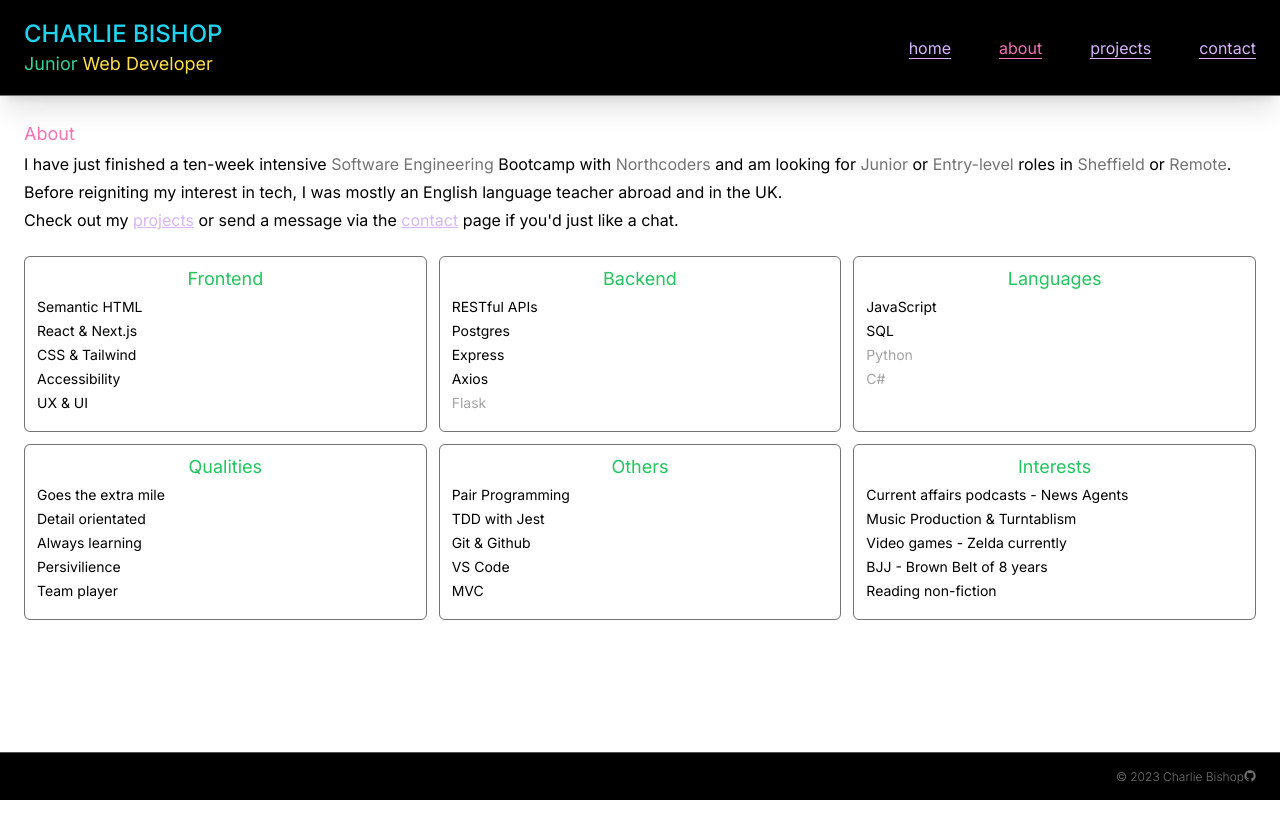
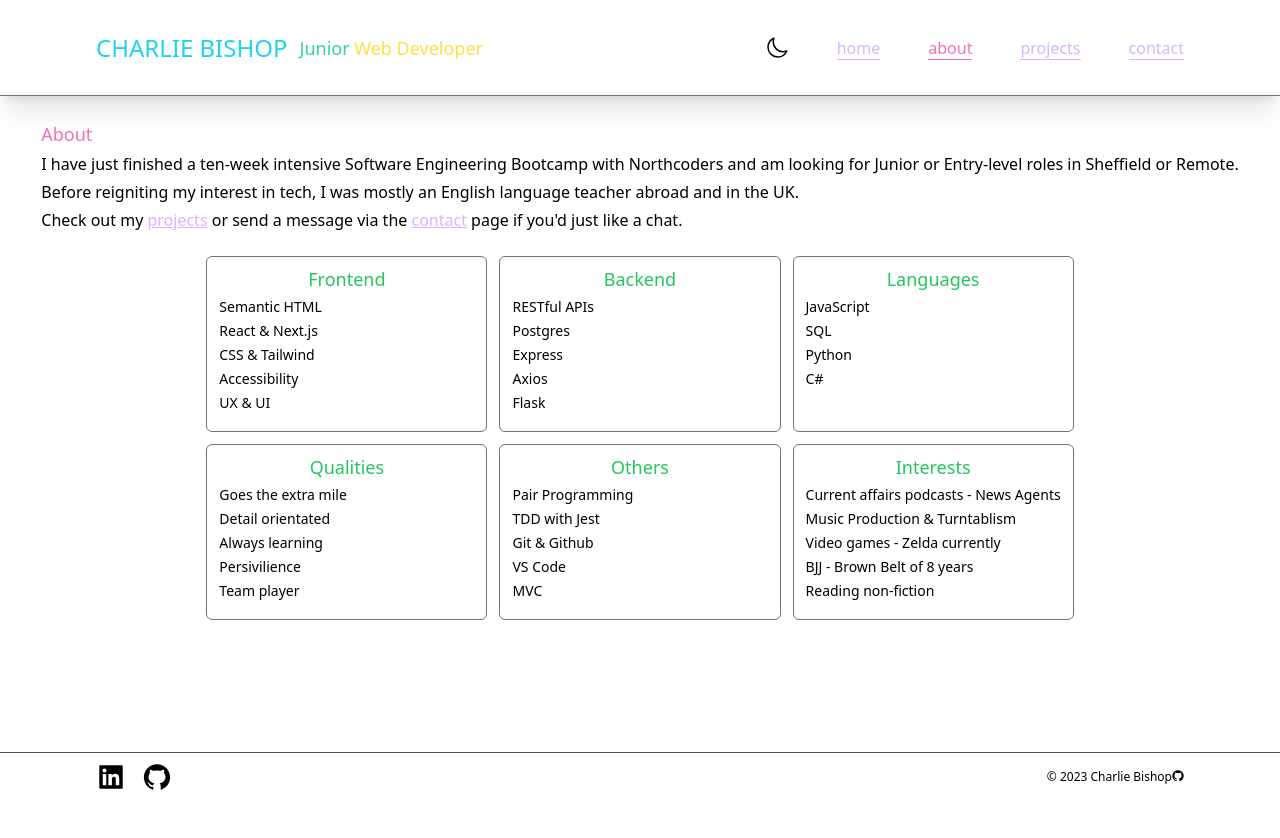
Before and after one commit to charlieBdev/portfolio, a Next.js app: page /about in a window 1280 px wide. Shown: the top 838 px of the page. Built offline with nearby package versions, Linux system fonts and the light colour scheme.

Commit message:
sort dark mode almost

```diff
--- a/package.json
+++ b/package.json
@@ -14,7 +14,6 @@
     "@types/react": "18.2.20",
     "@types/react-dom": "18.2.7",
     "autoprefixer": "10.4.15",
-    "emailjs-com": "^3.2.0",
     "eslint": "8.47.0",
     "eslint-config-next": "13.4.19",
     "next": "13.4.19",
--- a/src/app/Components/Footer.tsx
+++ b/src/app/Components/Footer.tsx
@@ -1,22 +1,23 @@
 "use client"
 
-import Link from "next/link";
-import { useTheme } from "next-themes";
+// import { useTheme } from "next-themes"
+import Link from "next/link"
 import { AiFillLinkedin } from 'react-icons/ai'
 import { AiFillGithub } from 'react-icons/ai'
 
+
 export default function Footer() {
 
-    const { theme } = useTheme()
-    const bgClass = theme === 'light' ? 'bg-white' : 'bg-black'
+    // const { theme } = useTheme()
+    // const bgClass = theme === 'light' ? 'bg-white' : 'bg-black'
 
     return (
-        <footer className={`${bgClass} flex justify-between items-center px-6 text-3xl border-t border-neutral-600 sticky bottom-0 h-12`}>
+        <footer className={`flex justify-between items-center px-6 xl:px-24 text-3xl border-t border-neutral-600 sticky bottom-0 h-12`}>
             <div className="flex space-x-4">
                 <Link href="https://github.com/charlieBdev" target="_blank"><AiFillLinkedin /></Link>
                 <Link href="https://www.linkedin.com/in/charlie-bishop-4a897314a/" target="_blank"><AiFillGithub /></Link>
             </div>
-            <p className="text-xs ml-auto font-light text-neutral-500 ">© 2023 Charlie Bishop<i className="devicon-github-original"></i></p>
+            <p className="text-xs ml-auto font-light">© 2023 Charlie Bishop<i className="devicon-github-original"></i></p>
         </footer>
     )
 }
--- a/src/app/Components/Menu.tsx
+++ b/src/app/Components/Menu.tsx
@@ -12,30 +12,30 @@ export default function Menu() {
     const currentRoute = usePathname()
 
     const { theme } = useTheme()
-    const bgClass = theme === 'light' ? 'bg-white' : 'bg-black'
+    const bgClass = theme === 'light' ? 'bg-neutral-50' : 'bg-neutral-900'
 
     return (
         <>
-        <div className={`MOBILE-MENU flex lg:hidden ${bgClass}`}>
-          <div
-            className="HAMBURGER-ICON"
+        <div className={`MOBILE-MENU flex lg:hidden`}>
+          <button
+            className="HAMBURGER-ICON rounded-lg"
             onClick={() => setIsNavOpen((prev) => !prev)}
           >
-            <svg xmlns="http://www.w3.org/2000/svg" fill="none" viewBox="0 0 24 24" strokeWidth="1.5" stroke="currentColor" className="w-6 h-6">
+            <svg xmlns="http://www.w3.org/2000/svg" fill="none" viewBox="0 0 24 24" strokeWidth="1.5" stroke="currentColor" className="w-8 h-8">
               <path strokeLinecap="round" strokeLinejoin="round" d="M3.75 6.75h16.5M3.75 12h16.5m-16.5 5.25h16.5" />
             </svg>
-          </div>
+          </button>
 
-          <div className={isNavOpen ? `showMenuNav ${bgClass}` : "hideMenuNav"}>
+          <div className={isNavOpen ? `showMenuNav ${bgClass} ` : "hideMenuNav"}>
             <div
-              className="CROSS-ICON absolute top-0 right-0 px-6 py-9"
+              className="CROSS-ICON absolute top-0 right-0 px-6 py-8 rounded-lg"
               onClick={() => setIsNavOpen(false)}
             >
-              <svg xmlns="http://www.w3.org/2000/svg" fill="none" viewBox="0 0 24 24" strokeWidth="1.5" stroke="currentColor" className="w-6 h-6">
+              <svg xmlns="http://www.w3.org/2000/svg" fill="none" viewBox="0 0 24 24" strokeWidth="1.5" stroke="currentColor" className="w-8 h-8">
                 <path strokeLinecap="round" strokeLinejoin="round" d="M6 18L18 6M6 6l12 12" />
               </svg>
             </div>
-            <ul className="MENU-LINK-MOBILE-OPEN flex flex-col items-center justify-between min-h-[250px] text-purple-300 text-lg ${bgClass} z-50">
+            <ul className={`MENU-LINK-MOBILE-OPEN flex flex-col items-center justify-between min-h-[250px] text-purple-300 text-lg z-50`}>
               <li className="my-8">
                 <Link onClick={() => setIsNavOpen(false)} href="/" className={currentRoute === "/" ? "text-pink-400 border-b border-pink-400" : "border-b border-purple-300"}>home</Link>
               </li>
--- a/src/app/Components/Navbar.tsx
+++ b/src/app/Components/Navbar.tsx
@@ -3,27 +3,30 @@
 import Link from "next/link"
 import ThemeChanger from "./ThemeChanger"
 import Menu from "./Menu"
-import { useTheme } from "next-themes"
+// import { useTheme } from "next-themes"
 
 
 export default function Navbar() {
 
-  const { theme } = useTheme()
-  const bgClass = theme === 'light' ? 'bg-white' : 'bg-black'
+  // const { theme } = useTheme()
+  // const bgClass = theme === 'light' ? 'bg-white' : 'bg-black'
 
   return (
+    <footer>
       <nav
-      className={`${bgClass} px-6 flex items-center justify-between border-b border-neutral-500 sticky top-0 h-24 shadow-xl z-[100]`}
+        className={`px-6 flex items-center justify-between xl:px-24 border-b border-neutral-500 sticky top-0 h-24 shadow-xl z-[100]`}
       >
-      <Link href="/">
+        <Link href="/" className="lg:flex lg:items-center lg:space-x-3">
           <h1 className="text-2xl font-medium text-cyan-400">CHARLIE BISHOP</h1>
           <p className="text-lg text-emerald-400">Junior<span className="text-yellow-300"> Web Developer</span></p>
         </Link>
         <div className="flex items-center justify-center space-x-3 lg:space-x-12">
-        {bgClass === 'bg-white' && <p className="text-xs text-neutral-500">Sure?</p>}
+          {/* {bgClass === 'bg-white' && <p className="text-xs">Sure?</p>} */}
           <ThemeChanger />
           <Menu />
         </div>
       </nav>
-  );
+    </footer>
+
+  )
 }
--- a/src/app/Components/ThemeChanger.tsx
+++ b/src/app/Components/ThemeChanger.tsx
@@ -1,14 +1,35 @@
+"use client"
+
 import { useTheme } from "next-themes";
 import Light from "./Light"
 import Dark from "./Dark"
-
+import { useEffect, useState } from "react";
 
 export default function ThemeChanger() {
     const { theme, setTheme } = useTheme()
-console.log(theme, '<<< theme')
+    const [mounted, setMounted] = useState<boolean>(false)
+
+    // useEffect(() => {
+    //     setMounted(true)
+    // }, [])
+
+    // if (!mounted) {
+    //     return null
+    // }
+
+    const toggleTheme = () => {
+        setTheme(theme === 'light' ? 'dark' : 'light')
+    }
+
     return (
         <div className="">
-            <button onClick={() => setTheme(theme === 'light' ? 'dark' : 'light')}>{theme === 'light' ? <Light /> : <Dark />}</button>
+            <button
+                onClick={toggleTheme}
+                aria-label={`Toggle ${theme === 'light' ? 'Dark' : 'Light'} Theme`}
+                className="flex items-center rounded-lg transition delay-100 duration-300 ease-in-out"
+            >
+                {theme === 'light' ? <Light /> : <Dark />}
+            </button>
         </div>
     )
 }
--- a/src/app/Providers.tsx
+++ b/src/app/Providers.tsx
@@ -1,6 +1,7 @@
 'use client'
 
 import { ReactNode } from "react"
+// import { useEffect, useState } from "react"
 import { ThemeProvider } from "next-themes"
 
 interface ProvidersProps {
@@ -8,5 +9,16 @@ interface ProvidersProps {
 }
 
 export function Providers({ children }: ProvidersProps) {
-    return <ThemeProvider attribute="class">{children}</ThemeProvider>
+
+    // const [mounted, setMounted] = useState<boolean>(false)
+
+    // useEffect(() => {
+    //     setMounted(true)
+    // }, [])
+
+    // if (!mounted) {
+    //     return <>{children}</>
+    // }
+
+    return <ThemeProvider attribute='class'>{children}</ThemeProvider>
 }
--- a/src/app/about/page.tsx
+++ b/src/app/about/page.tsx
@@ -2,10 +2,10 @@ import Link from "next/link"
 
 export default function About() {
     return (
-      <div className="flex flex-col p-6 space-y-3 min-h-screen">
+      <div className="flex flex-col p-6 space-y-3 min-h-screen xl:items-center">
           <section className="space-y-1">
             <h2 className="text-lg text-pink-400">About</h2>
-            <p>I have just finished a ten-week intensive <span className="text-neutral-500">Software Engineering</span> Bootcamp with <span className="text-neutral-500">Northcoders</span> and am looking for <span className="text-neutral-500">Junior</span> or <span className="text-neutral-500">Entry-level</span> roles in <span className="text-neutral-500">Sheffield</span> or <span className="text-neutral-500">Remote</span>.</p>
+            <p>I have just finished a ten-week intensive <span className="">Software Engineering</span> Bootcamp with <span className="">Northcoders</span> and am looking for <span className="">Junior</span> or <span className="">Entry-level</span> roles in <span className="">Sheffield</span> or <span className="">Remote</span>.</p>
             <p>Before reigniting my interest in tech, I was mostly an English language teacher abroad and in the UK.</p>
             <p>Check out my <Link href="/projects" className="underline decoration-purple-300 text-purple-300">projects</Link> or send a message via the <Link href="/about" className="underline decoration-purple-300 text-purple-300">contact</Link> page if you'd just like a chat.</p>
           </section>
@@ -31,7 +31,7 @@ export default function About() {
                   <li>Postgres</li>
                   <li>Express</li>
                   <li>Axios</li>
-                  <li className="text-neutral-400">Flask</li>
+                  <li className="">Flask</li>
                 </ul>
               </div>
               <div className="rounded-md border border-neutral-500 p-3 pt-1 w-full h-44 text-sm sm:w-auto">
@@ -39,9 +39,9 @@ export default function About() {
                 <ul className="text-md space-y-1">
                   <li>JavaScript</li>
                   <li>SQL</li>
-                  <li className="text-neutral-400">Python</li>
-                  <li className="text-neutral-400">C#</li>
-                  {/* <li className="text-neutral-400">C</li> */}
+                  <li className="">Python</li>
+                  <li className="">C#</li>
+                  {/* <li className="">C</li> */}
                 </ul>
               </div>
               <div className="rounded-md border border-neutral-500 p-3 pt-1 w-full h-44 text-sm sm:w-auto">
--- a/src/app/globals.css
+++ b/src/app/globals.css
@@ -2,12 +2,8 @@
 @tailwind components;
 @tailwind utilities;
 
-html {
-  height: 100%;
-}
 
-:root {
-  /* Your default theme */
+/* :root {
   --background: white;
   --foreground: black;
 }
@@ -15,7 +11,7 @@ html {
 [data-theme='dark'] {
   --background: black;
   --foreground: white;
-}
+} */
 
 .hideMenuNav {
   display: none;
@@ -27,7 +23,6 @@ html {
   height: 100vh;
   top: 0;
   left: 0;
-  /* background: black; */
   z-index: 50;
   display: flex;
   flex-direction: column;
--- a/src/app/layout.tsx
+++ b/src/app/layout.tsx
@@ -2,10 +2,8 @@ import type { Metadata } from 'next'
 import './globals.css'
 import Head from 'next/head'
 import { Providers } from './Providers'
-import  { Inter } from 'next/font/google'
 import Navbar from './Components/Navbar'
 import Footer from './Components/Footer'
-const inter = Inter({ subsets: ["latin"]})
 
 
 export const metadata: Metadata = {
@@ -20,8 +18,8 @@ export default function RootLayout({
 }) {
   return (
     <>
-      <html lang="en" suppressHydrationWarning>
-      {/* <html lang="en" className="light" style={{ colorScheme: 'light' }}> */}
+      {/* <html lang="en" suppressHydrationWarning> */}
+      <html lang="en" className="light" style={{ colorScheme: 'light' }}>
         <Head>
           <link rel="stylesheet" href="https://cdn.jsdelivr.net/gh/devicons/devicon@v2.15.1/devicon.min.css" />
           <link rel="apple-touch-icon" sizes="180x180" href="src/app/apple-touch-icon.png" />
@@ -29,15 +27,15 @@ export default function RootLayout({
           <link rel="icon" type="image/png" sizes="16x16" href="src/app/favicon-16x16.png" />
           <link rel="manifest" href="src/app/site.webmanifest" />
         </Head>
-        <body className={inter.className}>
-            <Providers>
+          <Providers>
+            <body>
               <Navbar />
               <main>
                 {children}
               </main>
               <Footer />
-            </Providers>
-        </body>
+            </body>
+          </Providers>
       </html>
     </>
   )
--- a/src/app/page.tsx
+++ b/src/app/page.tsx
@@ -1,17 +1,17 @@
 "use client"
 
 import React from 'react'
-import { useTheme } from "next-themes";
+// import { useTheme } from "next-themes";
 
 
 export default function Home() {
 
-  const { theme } = useTheme()
-  const bgClass = theme === 'light' ? 'bg-white' : 'bg-black'
+  // const { theme } = useTheme()
+  // const bgClass = theme === 'light' ? 'bg-white' : 'bg-black'
 
   return (
-    <section className={` flex flex-col items-center h-screen w-full relative`}>
-        <div className="flex flex-col lg:flex-row lg:space-x-6 mt-36 lg:mt-56">
+    <section className={`flex flex-col items-center h-screen w-full`}>
+        <div className="flex flex-col lg:flex-row lg:space-x-6 mt-64">
             <p className="text-6xl animate-pulse text-center">eat</p>
             <p className="text-6xl animate-pulse text-center">sleep</p>
             <p className="text-6xl animate-pulse text-center">code</p>
```
Also changed, not shown: src/app/contact/page.tsx (+4 -38 lines), src/app/projects/page.tsx (+9 -6 lines), 1 other file (tests, documents, lock files or other folders). Lines whose indentation alone changed are shown as unchanged.
